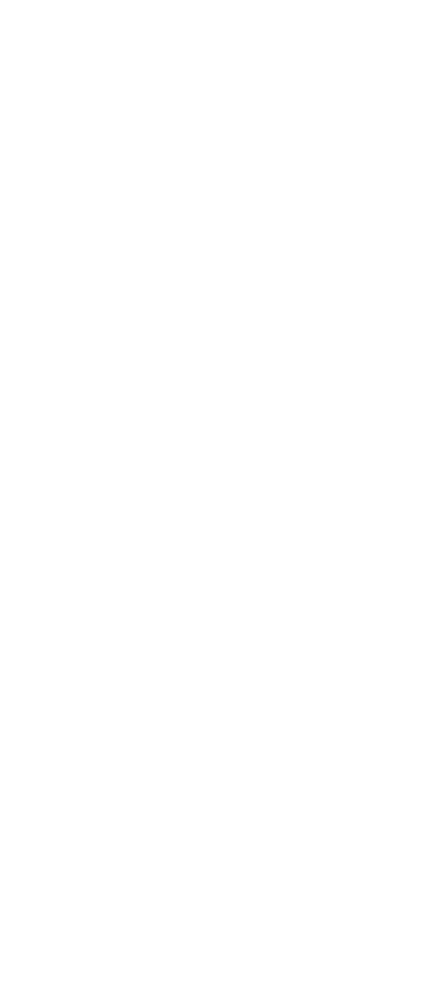
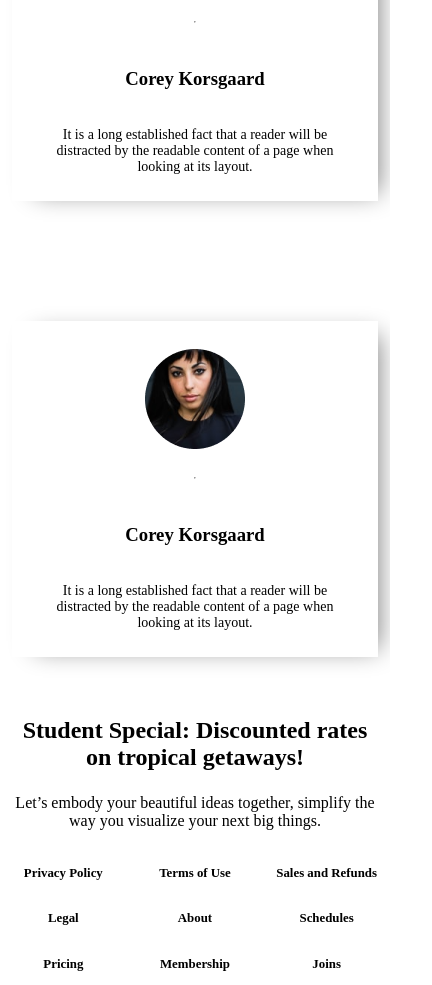
Before and after one commit to Nazmul-Hasan-Shadin/Tropical-vacation, a React (Vite) app: page / in a window 390 px wide. Shown: the part 5840-6825 px from the top of the page, 432 px wide, since content can reach past the window. Before the commit the page ends 5189 px from the top, so only its background shows below. Built offline with nearby package versions, Linux system fonts and the light colour scheme.

Commit message:
full site has responsive

```diff
--- a/src/Component/Card/Card.css
+++ b/src/Component/Card/Card.css
@@ -3,7 +3,7 @@
     z-index: 44;
     padding: 24px;
     box-shadow: 4px  12px 98px 3px #F2F2F2 ;
-     width: 360px;
+
 
 
  }
--- a/src/Component/Footer/Footer.css
+++ b/src/Component/Footer/Footer.css
@@ -1,7 +1,17 @@
 .footer{
-    display: flex;
+    display: grid;
+    grid-template-columns: repeat(9,1fr);
     gap: 65px;
     justify-content: center;
     font-size: 11px;
 
 }
+
+@media screen and (max-width:576px) {
+     .footer{
+        flex-direction: column;
+        grid-template-columns: repeat(3,1fr);
+        gap: 5px;
+        text-align: center;
+     }
+}
--- a/src/Pages/Home/Home.jsx
+++ b/src/Pages/Home/Home.jsx
@@ -44,9 +44,9 @@
 
    ></Banner>
 
-{/* <Testimonials></Testimonials> */}
+<Testimonials></Testimonials>
 
-{/* <Footer></Footer> */}
+<Footer></Footer>
 
 
 
--- a/src/Pages/Testimonials/Testimonials.css
+++ b/src/Pages/Testimonials/Testimonials.css
@@ -2,3 +2,9 @@
     display: grid;
     grid-template-columns: repeat(3,1fr);
 }
+
+@media screen and (max-width:576px) {
+    .testimonials-container {
+        grid-template-columns: repeat(1,1fr)
+    }
+}
```
